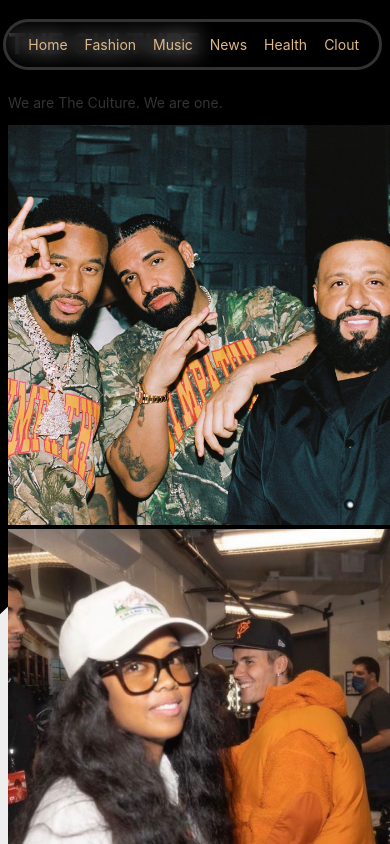
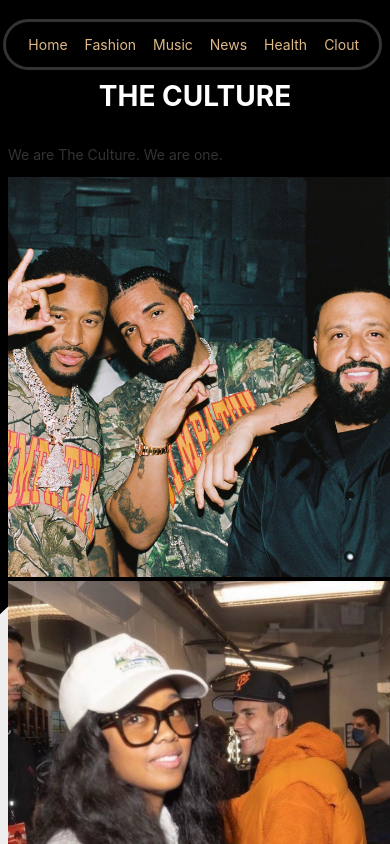
Before and after one commit to BigMoneyKirk/TheCulture, an Angular app: page / in a window 390 px wide. Shown: the top 844 px of the page. Built offline with nearby package versions, Linux system fonts and the light colour scheme; some icons are missing.

Commit message:
Just a bit of the navbar responsiveness. I will come back to it. I want to focus on the Message of the Time

```diff
--- a/src/app/nav-bar/nav-bar.component.scss
+++ b/src/app/nav-bar/nav-bar.component.scss
@@ -47,3 +47,14 @@
 .nav-bar-link-container ul li:nth-child(1) {
     padding-left: 0;
 }
+
+// Point where the current navbar intercepts with the title logo
+@media only screen and (max-width: 690px) {
+    .logo-container {
+        margin-top: 52px;
+    }
+
+    .body-container {
+        justify-content: center;
+    }
+}
```
